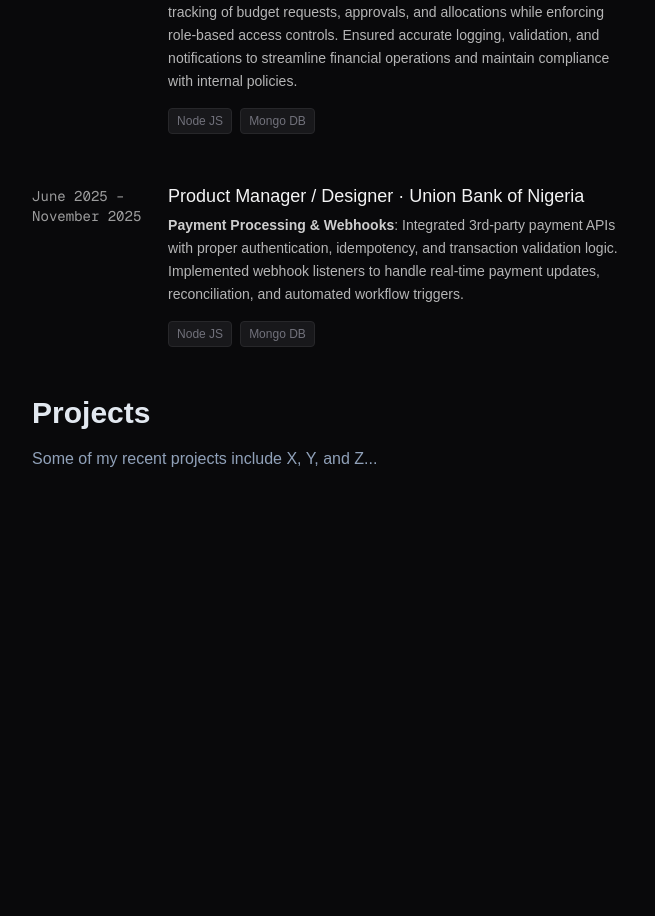
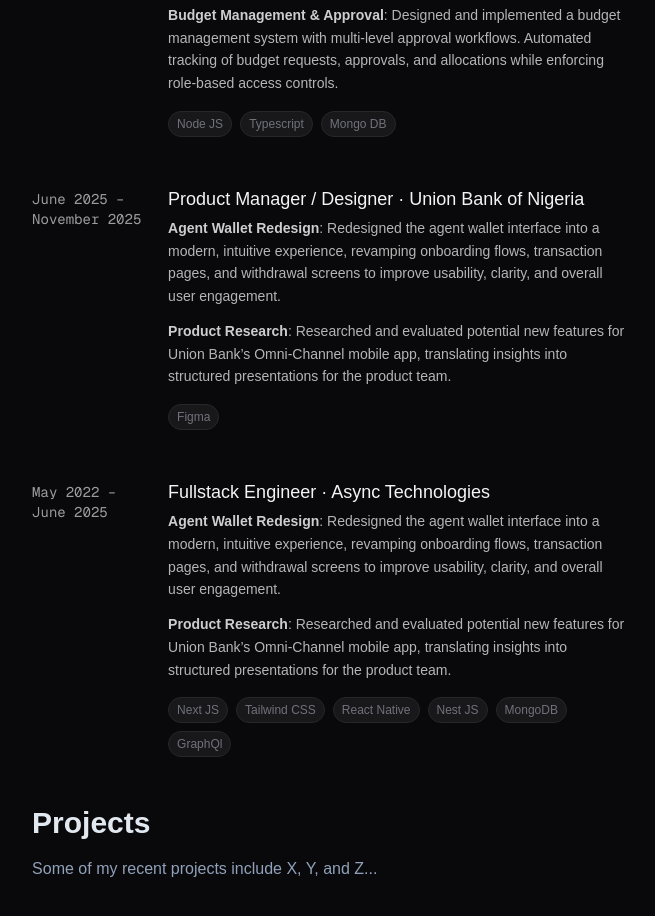
Before and after one commit to Fawehinmi/portfolio-new, a Next.js app: page / in a window 1280 px wide. Shown: the part 518-1434 px from the top of the page, without its empty margins (554-1209 px from the left). Built offline with nearby package versions, Linux system fonts and the light colour scheme.

Commit message:
[update] experience update

```diff
--- a/app/page.tsx
+++ b/app/page.tsx
@@ -32,12 +32,12 @@
   ];
 
   return (
-    <div className="flex flex-col lg:gap-28 lg:flex-row max-w-7xl mx-auto px-6 py-12 lg:px-24 scroll-smooth">
+    <div className="flex flex-col lg:gap-28 lg:flex-row max-w-7xl mx-auto px-6 pb-12 lg:px-24 scroll-smooth">
       {/* Side Nav */}
       <header className="lg:sticky lg:top-0 lg:flex lg:flex-col lg:h-screen">
-        <div className="lg:mt-12">
+        <div className="lg:mt-20">
           <>
-            <h1 className="text-4xl font-bold text-white">
+            <h1 className="text-4xl font-bold text-white pt-12">
               Emmanuel Fawehinmi
             </h1>
             <p className="my-3 text-xl text-zinc-400">Software Engineer</p>
@@ -52,9 +52,9 @@
                 viewBox="0 0 24 24"
                 fill="none"
                 stroke="currentColor"
-                stroke-width="2"
-                stroke-linecap="round"
-                stroke-linejoin="round"
+                strokeWidth="2"
+                strokeLinecap="round"
+                strokeLinejoin="round"
                 className="lucide lucide-globe w-4 h-4 text-primary"
                 aria-hidden="true"
               >
@@ -72,9 +72,9 @@
                 viewBox="0 0 24 24"
                 fill="none"
                 stroke="currentColor"
-                stroke-width="2"
-                stroke-linecap="round"
-                stroke-linejoin="round"
+                strokeWidth="2"
+                strokeLinecap="round"
+                strokeLinejoin="round"
                 className="lucide lucide-server w-4 h-4 text-primary"
                 aria-hidden="true"
               >
@@ -93,9 +93,9 @@
                 viewBox="0 0 24 24"
                 fill="none"
                 stroke="currentColor"
-                stroke-width="2"
-                stroke-linecap="round"
-                stroke-linejoin="round"
+                strokeWidth="2"
+                strokeLinecap="round"
+                strokeLinejoin="round"
                 className="lucide lucide-smartphone w-4 h-4 text-primary"
                 aria-hidden="true"
               >
@@ -120,9 +120,9 @@
               viewBox="0 0 24 24"
               fill="none"
               stroke="currentColor"
-              stroke-width="2"
-              stroke-linecap="round"
-              stroke-linejoin="round"
+              strokeWidth="2"
+              strokeLinecap="round"
+              strokeLinejoin="round"
               className="lucide lucide-download w-4 h-4"
               aria-hidden="true"
             >
@@ -173,9 +173,9 @@
               viewBox="0 0 24 24"
               fill="none"
               stroke="currentColor"
-              stroke-width="2"
-              stroke-linecap="round"
-              stroke-linejoin="round"
+              strokeWidth="2"
+              strokeLinecap="round"
+              strokeLinejoin="round"
               className="lucide lucide-linkedin w-5 h-5"
               aria-hidden="true"
             >
@@ -195,9 +195,9 @@
               viewBox="0 0 24 24"
               fill="none"
               stroke="currentColor"
-              stroke-width="2"
-              stroke-linecap="round"
-              stroke-linejoin="round"
+              strokeWidth="2"
+              strokeLinecap="round"
+              strokeLinejoin="round"
               className="lucide lucide-mail w-5 h-5"
               aria-hidden="true"
             >
@@ -237,6 +237,7 @@
 
       {/* Main scrollable content */}
       <main className="flex-1 lg:sticky lg:top-0 ">
+        <div className="pointer-events-none sticky top-0 z-20 -ml-6 -mr-6 h-24 bg-linear-to-b from-zinc-950 to-transparent lg:-ml-12 lg:-mr-24"></div>
         <section id="about" className="pt-12">
           <p className="text-zinc-400 max-w-xl text-justify">
             I am a highly motivated software engineer with 4+ years of
@@ -277,19 +278,20 @@
                   <strong className="font-semibold text-white/80">
                     Budget Management &amp; Approval
                   </strong>
-                  : Designed and implemented a budget management system
-                  with multi-level approval workflows. Automated tracking of
-                  budget requests, approvals, and allocations while enforcing
-                  role-based access controls. Ensured accurate logging,
-                  validation, and notifications to streamline financial
-                  operations and maintain compliance with internal policies.
+                  : Designed and implemented a budget management system with
+                  multi-level approval workflows. Automated tracking of budget
+                  requests, approvals, and allocations while enforcing
+                  role-based access controls.
                 </li>
               </ul>
               <div className="flex flex-wrap gap-2">
-                <span className="text-xs text-zinc-500 bg-zinc-900 px-2 py-1 rounded border border-zinc-800 hover:border-primary hover:text-primary">
+                <span className="text-xs text-zinc-500 rounded-full bg-zinc-900 px-2 py-1 border border-zinc-800 hover:border-primary hover:text-primary">
                   Node JS
                 </span>
-                <span className="text-xs text-zinc-500 bg-zinc-900 px-2 py-1 rounded border border-zinc-800 hover:border-primary hover:text-primary">
+                <span className="text-xs text-zinc-500 rounded-full bg-zinc-900 px-2 py-1 border border-zinc-800 hover:border-primary hover:text-primary">
+                  Typescript
+                </span>
+                <span className="text-xs text-zinc-500 rounded-full bg-zinc-900 px-2 py-1 border border-zinc-800 hover:border-primary hover:text-primary">
                   Mongo DB
                 </span>
               </div>
@@ -306,20 +308,74 @@
               <ul className="text-white/70 leading-relaxed mb-4 space-y-3 text-sm">
                 <li>
                   <strong className="font-semibold text-white/80">
-                    Payment Processing &amp; Webhooks
+                    Agent Wallet Redesign
                   </strong>
-                  : Integrated 3rd-party payment APIs with proper
-                  authentication, idempotency, and transaction validation logic.
-                  Implemented webhook listeners to handle real-time payment
-                  updates, reconciliation, and automated workflow triggers.
+                  : Redesigned the agent wallet interface into a modern,
+                  intuitive experience, revamping onboarding flows, transaction
+                  pages, and withdrawal screens to improve usability, clarity,
+                  and overall user engagement.
+                </li>
+                <li>
+                  <strong className="font-semibold text-white/80">
+                    Product Research
+                  </strong>
+                  : Researched and evaluated potential new features for Union
+                  Bank’s Omni-Channel mobile app, translating insights into
+                  structured presentations for the product team.
                 </li>
               </ul>
               <div className="flex flex-wrap gap-2">
-                <span className="text-xs text-zinc-500 bg-zinc-900 px-2 py-1 rounded border border-zinc-800 hover:border-primary hover:text-primary">
-                  Node JS
+                <span className="text-xs text-zinc-500 rounded-full bg-zinc-900 px-2 py-1  border border-zinc-800 hover:border-primary hover:text-primary">
+                  Figma
                 </span>
-                <span className="text-xs text-zinc-500 bg-zinc-900 px-2 py-1 rounded border border-zinc-800 hover:border-primary hover:text-primary">
-                  Mongo DB
+              </div>
+            </div>
+          </div>
+          <div className="group grid md:grid-cols-[120px_1fr] gap-4 mt-12">
+            <div className="text-sm text-white/60 font-mono pt-1 md:sticky md:top-24 md:self-start">
+              May 2022 – June 2025
+            </div>
+            <div className="flex-1 group">
+              <h4 className="text-zinc-100 font-medium text-lg mb-1 group-hover:text-primary transition-colors">
+                Fullstack Engineer · Async Technologies
+              </h4>
+              <ul className="text-white/70 leading-relaxed mb-4 space-y-3 text-sm">
+                <li>
+                  <strong className="font-semibold text-white/80">
+                    Agent Wallet Redesign
+                  </strong>
+                  : Redesigned the agent wallet interface into a modern,
+                  intuitive experience, revamping onboarding flows, transaction
+                  pages, and withdrawal screens to improve usability, clarity,
+                  and overall user engagement.
+                </li>
+                <li>
+                  <strong className="font-semibold text-white/80">
+                    Product Research
+                  </strong>
+                  : Researched and evaluated potential new features for Union
+                  Bank’s Omni-Channel mobile app, translating insights into
+                  structured presentations for the product team.
+                </li>
+              </ul>
+              <div className="flex flex-wrap gap-2">
+                <span className="text-xs text-zinc-500 rounded-full bg-zinc-900 px-2 py-1  border border-zinc-800 hover:border-primary hover:text-primary">
+                  Next JS
+                </span>
+                <span className="text-xs text-zinc-500 rounded-full bg-zinc-900 px-2 py-1  border border-zinc-800 hover:border-primary hover:text-primary">
+                  Tailwind CSS
+                </span>
+                <span className="text-xs text-zinc-500 rounded-full bg-zinc-900 px-2 py-1  border border-zinc-800 hover:border-primary hover:text-primary">
+                  React Native
+                </span>
+                <span className="text-xs text-zinc-500 rounded-full bg-zinc-900 px-2 py-1  border border-zinc-800 hover:border-primary hover:text-primary">
+                  Nest JS
+                </span>
+                <span className="text-xs text-zinc-500 rounded-full bg-zinc-900 px-2 py-1  border border-zinc-800 hover:border-primary hover:text-primary">
+                  MongoDB
+                </span>
+                <span className="text-xs text-zinc-500 rounded-full bg-zinc-900 px-2 py-1  border border-zinc-800 hover:border-primary hover:text-primary">
+                  GraphQl
                 </span>
               </div>
             </div>
```
